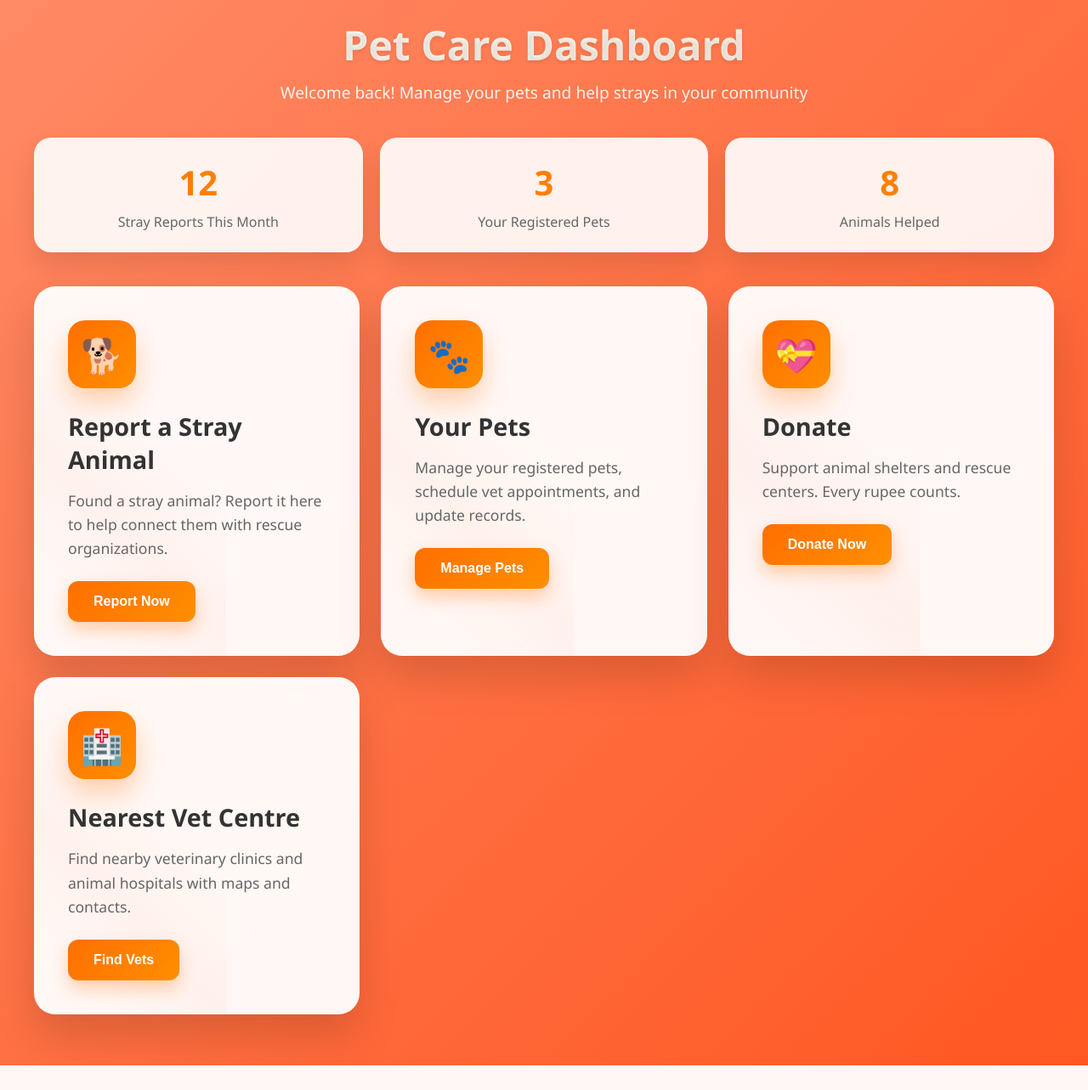
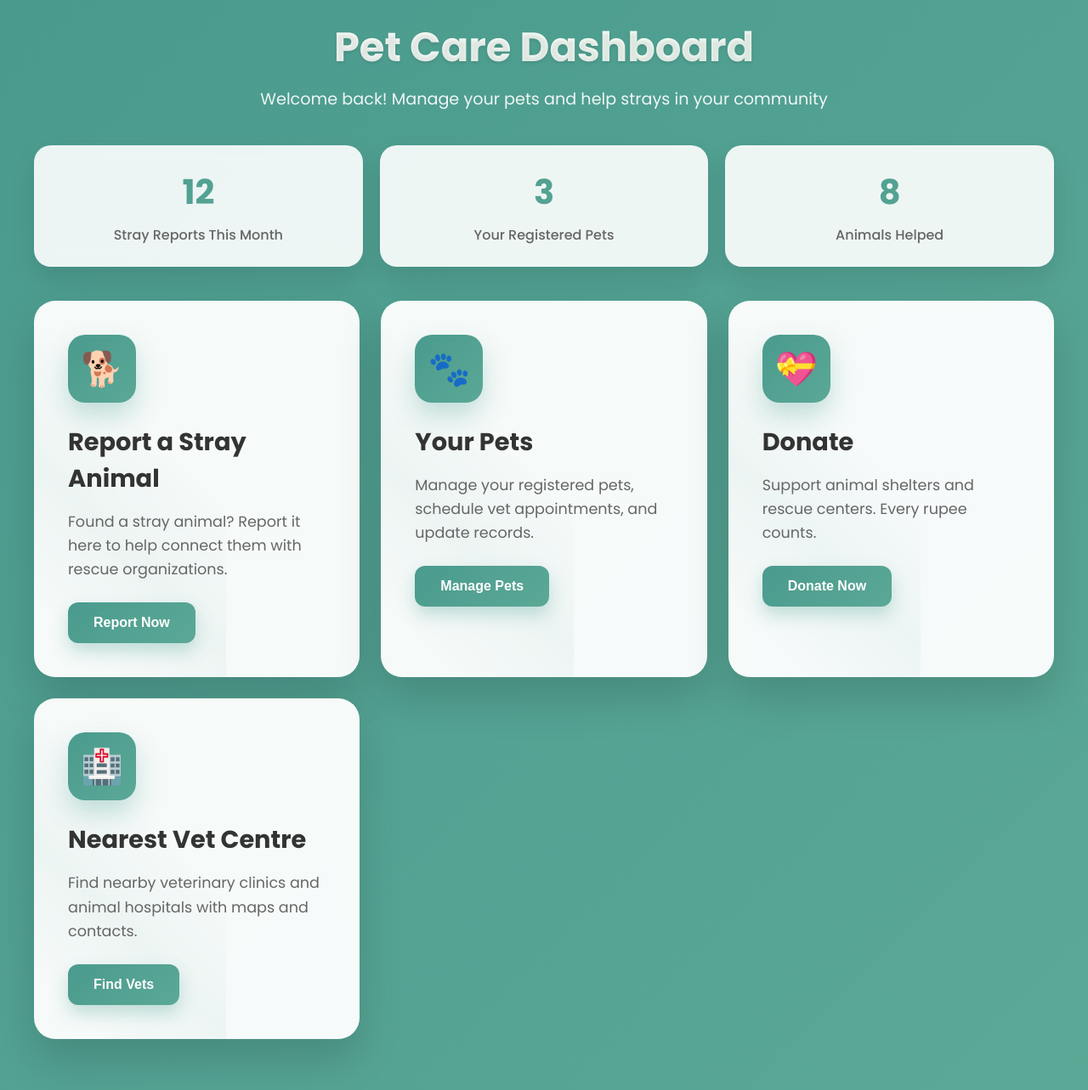
Before and after one commit to JASKAMRA/RESCUEBRIDGE, a Flask app: page /dashboard/user in a window 1280 px wide. Shown: the whole page at 85% size. Before the commit the page ends 1254 px from the top, so only its background shows below. Run offline with Flask 3, Linux system fonts and the light colour scheme.

Commit message:
committed

```diff
--- a/static/styles/dashboard_user.css
+++ b/static/styles/dashboard_user.css
@@ -5,8 +5,9 @@
 }
 
 body {
-  font-family: "Segoe UI", Tahoma, Geneva, Verdana, sans-serif;
-  background: linear-gradient(135deg, #ff8a65 0%, #ff7043 50%, #ff5722 100%);
+  font-family: "Poppins", -apple-system, BlinkMacSystemFont, "Segoe UI", Roboto,
+    sans-serif;
+  background: linear-gradient(135deg, #4a9b8e 0%, #5ba896 100%);
   min-height: 100vh;
   padding: 20px;
 }
@@ -26,7 +27,7 @@ body {
 .welcome-title {
   font-size: 3rem;
   font-weight: 700;
-  background: linear-gradient(135deg, #ffffff, #fff3e0);
+  background: linear-gradient(135deg, #ffffff, #f0fff4);
   -webkit-background-clip: text;
   -webkit-text-fill-color: transparent;
   background-clip: text;
@@ -116,7 +117,7 @@ body {
 .card-icon {
   width: 80px;
   height: 80px;
-  background: linear-gradient(135deg, #ff6f00, #ff8f00);
+  background: linear-gradient(135deg, #4a9b8e, #5ba896);
   border-radius: 20px;
   display: flex;
   align-items: center;
@@ -124,7 +125,7 @@ body {
   margin-bottom: 25px;
   font-size: 2.5rem;
   color: white;
-  box-shadow: 0 15px 30px rgba(255, 111, 0, 0.3);
+  box-shadow: 0 15px 30px rgba(74, 155, 142, 0.3);
   position: relative;
   z-index: 1;
 }
@@ -148,7 +149,7 @@ body {
 }
 
 .card-button {
-  background: linear-gradient(135deg, #ff6f00, #ff8f00);
+  background: linear-gradient(135deg, #4a9b8e, #5ba896);
   color: white;
   border: none;
   padding: 15px 30px;
@@ -157,14 +158,14 @@ body {
   font-weight: 600;
   cursor: pointer;
   transition: all 0.3s ease;
-  box-shadow: 0 10px 20px rgba(255, 111, 0, 0.3);
+  box-shadow: 0 10px 20px rgba(74, 155, 142, 0.3);
   position: relative;
   z-index: 1;
 }
 
 .card-button:hover {
   transform: translateY(-2px);
-  box-shadow: 0 15px 30px rgba(255, 111, 0, 0.4);
+  box-shadow: 0 15px 30px rgba(74, 155, 142, 0.4);
 }
 
 .card-button:active {
@@ -193,7 +194,7 @@ body {
 .stat-number {
   font-size: 2.5rem;
   font-weight: 700;
-  background: linear-gradient(135deg, #ff6f00, #ff8f00);
+  background: linear-gradient(135deg, #4a9b8e, #5ba896);
   -webkit-background-clip: text;
   -webkit-text-fill-color: transparent;
   background-clip: text;
--- a/templates/dashboard_user.html
+++ b/templates/dashboard_user.html
@@ -104,11 +104,11 @@
       });
 
       document.querySelectorAll(".dashboard-card").forEach((card, index) => {
-        card.style.animationDelay = ${index * 0.2}s;
+        card.style.animationDelay = `${index * 0.2}s`;
       });
 
       document.querySelectorAll(".stat-card").forEach((card, index) => {
-        card.style.animationDelay = ${index * 0.1}s;
+        card.style.animationDelay = `${index * 0.1}s`;
       });
     </script>
   </body>
```
Also changed, not shown: other parts of static/styles/dashboard_user.css (+18 -18 lines).
